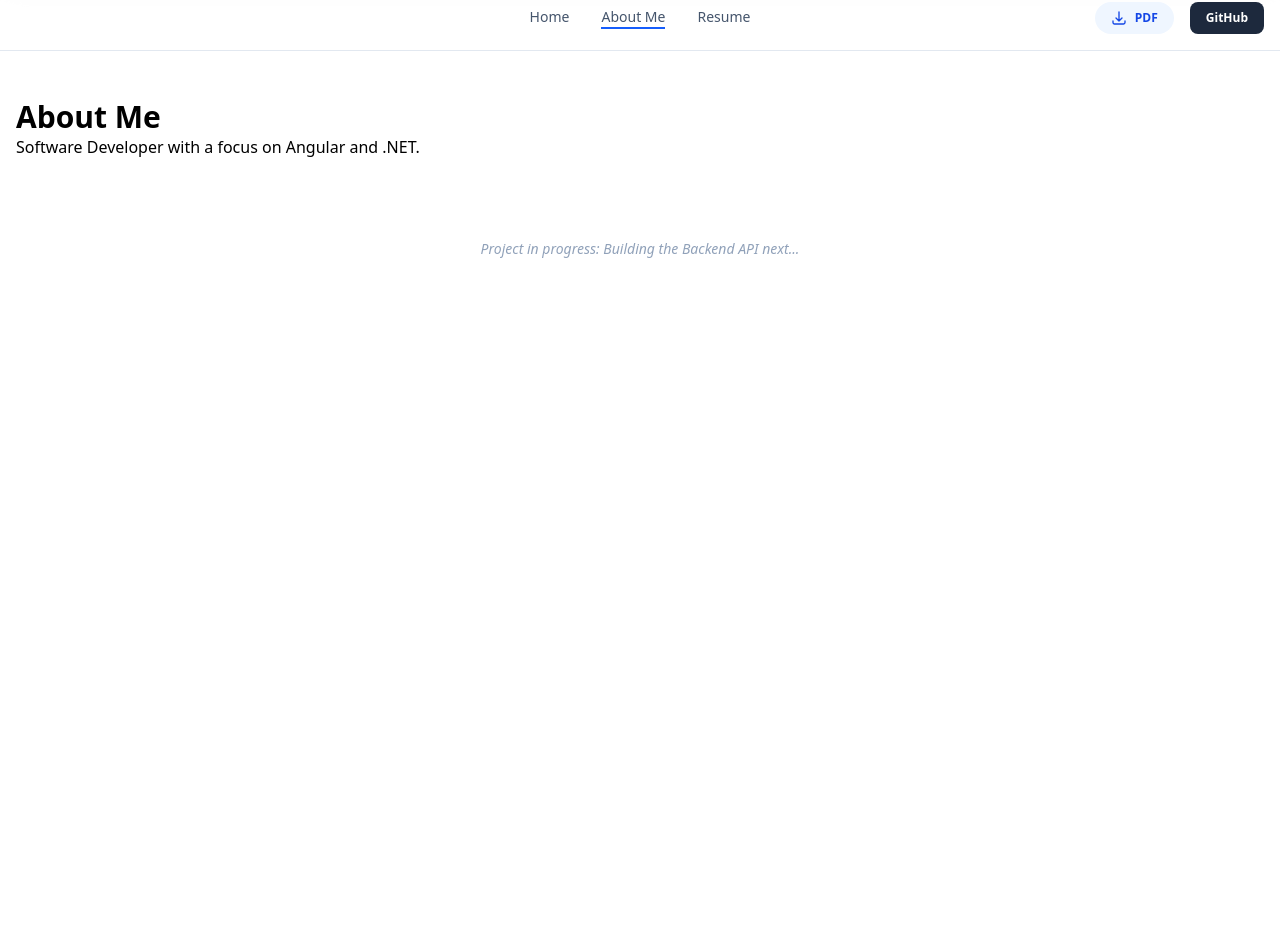
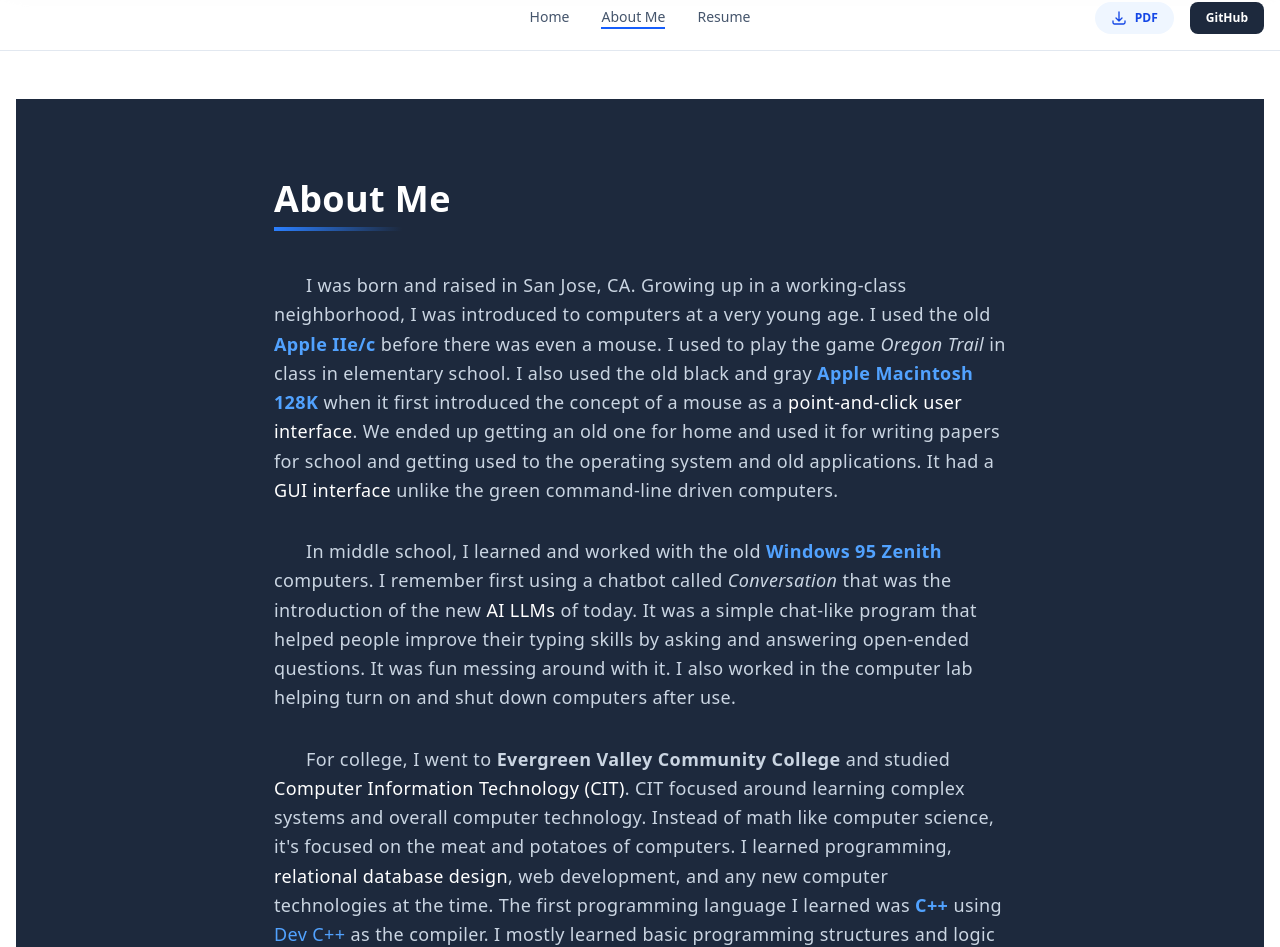
Before and after one commit to jradcode/portfolioSite, an Angular app: page /about in a window 1280 px wide. Shown: the part 150-1097 px from the top of the page. Before the commit the page ends 800 px from the top, so only its background shows below. Built offline with nearby package versions, Linux system fonts and the light colour scheme.

Commit message:
Edited and added styling to the About me essay.

```diff
--- a/package.json
+++ b/package.json
@@ -1,6 +1,6 @@
 {
   "name": "portfolio-site",
-  "version": "0.0.0",
+  "version": "1.0.0",
   "scripts": {
     "ng": "ng",
     "start": "ng serve",
--- a/src/app/pages/about/about.html
+++ b/src/app/pages/about/about.html
@@ -1,2 +1,82 @@
-<h1 class="text-3xl font-bold">About Me</h1>
-<p>Software Developer with a focus on Angular and .NET.</p>
+<section class="min-h-screen bg-slate-800 flex justify-center py-12 px-4 md:py-20 md:px-6 font-sans">
+
+  <div class="max-w-[80ch] w-full text-slate-300 tracking-wide">
+
+    <div class="relative mb-10">
+      <h1 class="text-3xl md:text-4xl font-bold text-white pb-3">
+        About Me
+      </h1>
+      <div class="absolute bottom-0 left-0 w-32 h-1 bg-gradient-to-r from-blue-500 to-transparent"></div>
+    </div>
+
+    <div class="space-y-8 text-base md:text-lg leading-relaxed">
+
+      <p class="indent-8">
+        I was born and raised in San Jose, CA. Growing up in a working-class neighborhood, I was introduced to computers at a very young age.
+        I used the old <span class="text-blue-400 font-semibold cursor-default hover:text-blue-300 transition-colors">Apple IIe/c</span> before there was even a mouse.
+        I used to play the game <em>Oregon Trail</em> in class in elementary school.
+        I also used the old black and gray <span class="text-blue-400 font-semibold cursor-default hover:text-blue-300 transition-colors">Apple Macintosh 128K</span> when it first introduced the concept of a mouse as a <span class="text-white font-medium">point-and-click user interface</span>.
+        We ended up getting an old one for home and used it for writing papers for school and getting used to the operating system and old applications.
+        It had a <span class="text-white font-medium">GUI interface</span> unlike the green command-line driven computers.
+      </p>
+
+      <p class="indent-8">
+        In middle school, I learned and worked with the old <span class="text-blue-400 font-semibold">Windows 95 Zenith</span> computers.
+        I remember first using a chatbot called <em>Conversation</em> that was the introduction of the new <span class="text-white font-medium">AI LLMs</span> of today.
+        It was a simple chat-like program that helped people improve their typing skills by asking and answering open-ended questions.
+        It was fun messing around with it. I also worked in the computer lab helping turn on and shut down computers after use.
+      </p>
+
+      <p class="indent-8">
+        For college, I went to <strong>Evergreen Valley Community College</strong> and studied <span class="text-white font-medium">Computer Information Technology (CIT)</span>.
+        CIT focused around learning complex systems and overall computer technology.
+        Instead of math like computer science, it's focused on the meat and potatoes of computers.
+        I learned programming, <span class="text-white font-medium">relational database design</span>, web development, and any new computer technologies at the time.
+        The first programming language I learned was <span class="text-blue-400 font-semibold text-nowrap cursor-default hover:text-blue-300 transition-colors">C++</span> using <span class="text-blue-400">Dev C++</span> as the compiler.
+        I mostly learned basic programming structures and logic and did problems out of the textbook.
+        The problems were typical algebra math-type problems and simple command-line applications like accounting apps and payroll-type apps.
+        It was a strong introduction to programming as <span class="text-blue-400 font-semibold text-nowrap cursor-default hover:text-blue-300 transition-colors">C++</span> has more programming concepts to learn than simple scripting languages.
+      </p>
+
+      <p class="indent-8">
+        Next, I learned web publishing with <span class="text-blue-400 font-semibold">HTML</span> and <span class="text-blue-400 font-semibold">XHTML</span>, as at the time they were competitors before the rise of <span class="text-blue-400 font-semibold text-nowrap">HTML5</span>.
+        Along with that, I learned <span class="text-blue-400 font-semibold text-nowrap">CSS</span>, as you need to learn that stuff to style web pages.
+        The final class project was to create a full <span class="text-white font-medium">front-end website</span> (no back-end).
+        I created a simple political website with images and text with all the knowledge I learned.
+      </p>
+
+      <p class="indent-8">
+        Later on, I learned <span class="text-blue-400 font-semibold text-nowrap cursor-default hover:text-blue-300 transition-colors">Perl (Perl 5)</span> which back then was a vital technology to create the back-end of a website to transfer data from the front-end to the server side and used the <span class="text-blue-400">DB</span> and <span class="text-blue-400">CGI modules</span>.
+        <span class="text-blue-400 font-semibold text-nowrap">Perl</span> was much more relevant back then than now, as it was once the "glue" of the internet.
+        Now it's all replaced by <span class="text-blue-400 font-semibold">Python</span>, <span class="text-blue-400 font-semibold">Ruby</span>, <span class="text-blue-400 font-semibold">Java</span>, <span class="text-blue-400 font-semibold">PHP</span>, and other modern languages and frameworks.
+        With <span class="text-blue-400 font-semibold text-nowrap">Perl</span>, I created in class a simple <span class="text-white font-medium">CGI script</span> and a database interface for a simple site.
+        <span class="text-blue-400 font-semibold text-nowrap">Perl's</span> main superpower is <span class="text-white font-medium">text manipulation</span> with a strong <span class="text-white font-medium">Regular Expression engine</span> that is still one of the best by today's standards.
+      </p>
+
+      <p class="indent-8">
+        Along with <span class="text-blue-400 font-semibold text-nowrap">HTML</span>, I also learned <span class="text-blue-400 font-semibold text-nowrap">JavaScript</span> in another college class.
+        I learned the <span class="text-white font-medium">DOM (Document Object Model)</span> and created small web apps from existing HTML pages.
+        Like for example, creating a clock with images, or building an image <span class="text-white font-medium text-nowrap">carousel</span> or adding animation effects on a site to enhance it.
+        Back then there were few frameworks and I had to create them from scratch.
+      </p>
+
+      <p class="indent-8">
+        Back then <span class="text-blue-400 font-semibold text-nowrap">Java</span> and <span class="text-white font-medium">Object-Oriented Programming</span> were popular, and I took a class to learn that as well.
+        It was actually one of the hardest languages to learn as you have to learn a new programming design structure rather than a straightforward procedural structure. I felt like you had to think in the future for the design of the app.
+        With <span class="text-blue-400 font-semibold text-nowrap">Java</span>, I created a simple calculator and simple command-line <span class="text-white font-medium">POS system</span>.
+      </p>
+
+      <p class="indent-8">
+        Later on, I started learning new programming languages myself to keep up with the times.
+        I worked and went to UC Santa Cruz and worked "survival jobs." I learned many different programming languages like <span class="text-blue-400 font-semibold">Python (2 and 3)</span>, <span class="text-blue-400 font-semibold">Django/Flask</span>, <span class="text-blue-400 font-semibold">Ruby/Ruby on Rails</span>, <span class="text-blue-400 font-semibold text-nowrap">Sinatra</span>, <span class="text-blue-400 font-semibold">PHP</span>, <span class="text-blue-400 font-semibold text-nowrap">Laravel</span>, <span class="text-blue-400 font-semibold text-nowrap">Node.js</span>, <span class="text-blue-400 font-semibold">Express/Angular/React/Vue</span>, and more recently learning <span class="text-blue-400 font-semibold">C# ASP.NET, .NET Core/Blazor</span> frameworks throughout my life. I did a little of <span class="text-blue-400 font-semibold">Windows Forms</span> too. I'm more of a <span class="text-white font-medium italic underline decoration-blue-500/50">generalist</span> as it's easier to navigate to different frameworks and languages. I'm more on and off in my IT learning as I learned other things, but always ended up going back to programming technologies.
+      </p>
+
+      <p class="indent-8">
+        My interests are computers, and I love video games.
+        I like different genres of games from FPS to 4X strategy games.
+        I like to learn and experiment with new things.
+        In terms of operating systems, I prefer <span class="text-blue-400 font-semibold">Windows</span> as I use it to play games and code in <span class="text-blue-400 font-semibold text-nowrap">C#</span>. But I have also learned much of <span class="text-blue-400 font-semibold text-nowrap">Linux</span> and installed many other distros. Overall, I'd say my biggest focus is in <span class="text-white font-medium">web apps</span> and <span class="text-white font-medium border-b border-blue-500/30">full-stack development</span> as I learn how the whole web project is put together.
+      </p>
+    </div>
+  </div>
+</section>
```
